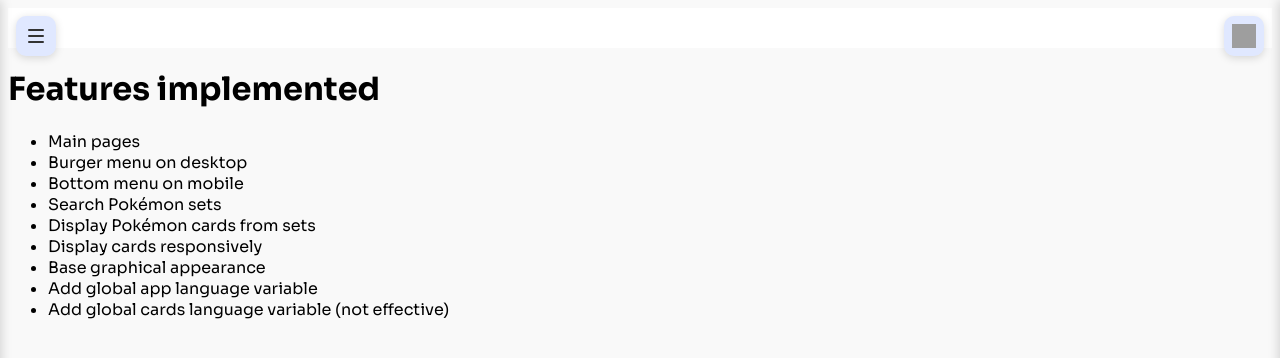
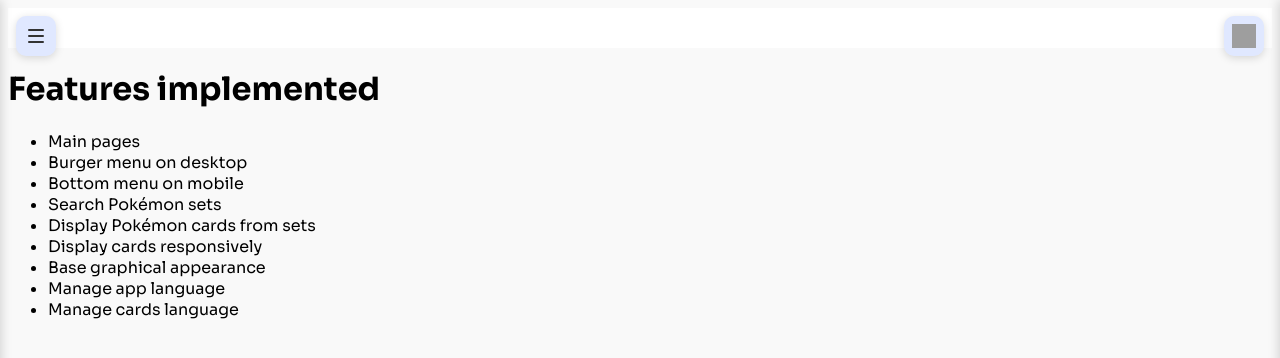
Before and after one commit to Franck-dev-hub/card_vault_php, a Symfony app: template templates/routes/dashboard.html.twig in a window 1280 px wide. Shown: the top 358 px of the page. Run offline with Twig, Linux system fonts and the light colour scheme; the template is opened without the code that fills it, so the values that code supplies are empty; some libraries are stand-ins or nearby versions; grey boxes are pictures that could not be loaded.

Commit message:
update(dashboard): add features

```diff
--- a/templates/routes/dashboard.html.twig
+++ b/templates/routes/dashboard.html.twig
@@ -10,7 +10,7 @@
         <li>Display Pokémon cards from sets</li>
         <li>Display cards responsively</li>
         <li>Base graphical appearance</li>
-        <li>Add global app language variable</li>
-        <li>Add global cards language variable (not effective)</li>
+        <li>Manage app language</li>
+        <li>Manage cards language</li>
     </ul>
 {% endblock %}
```
